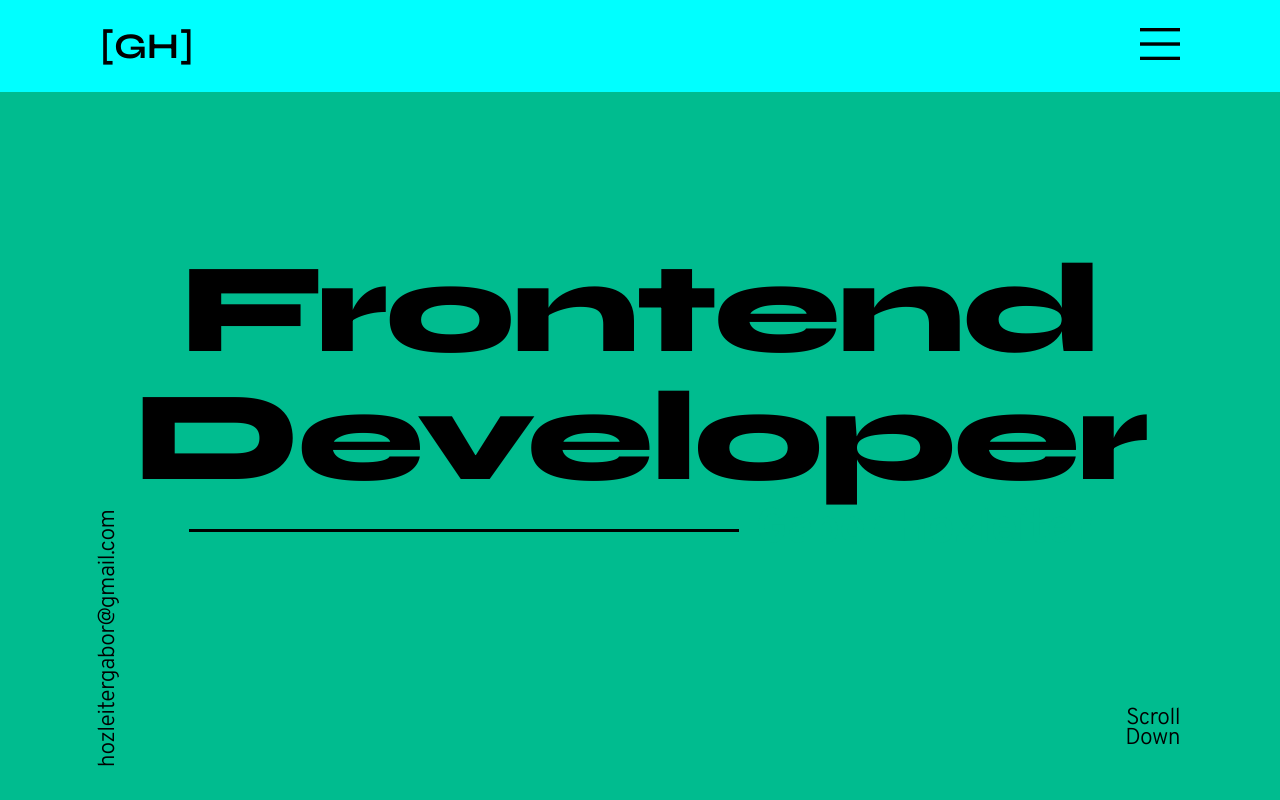
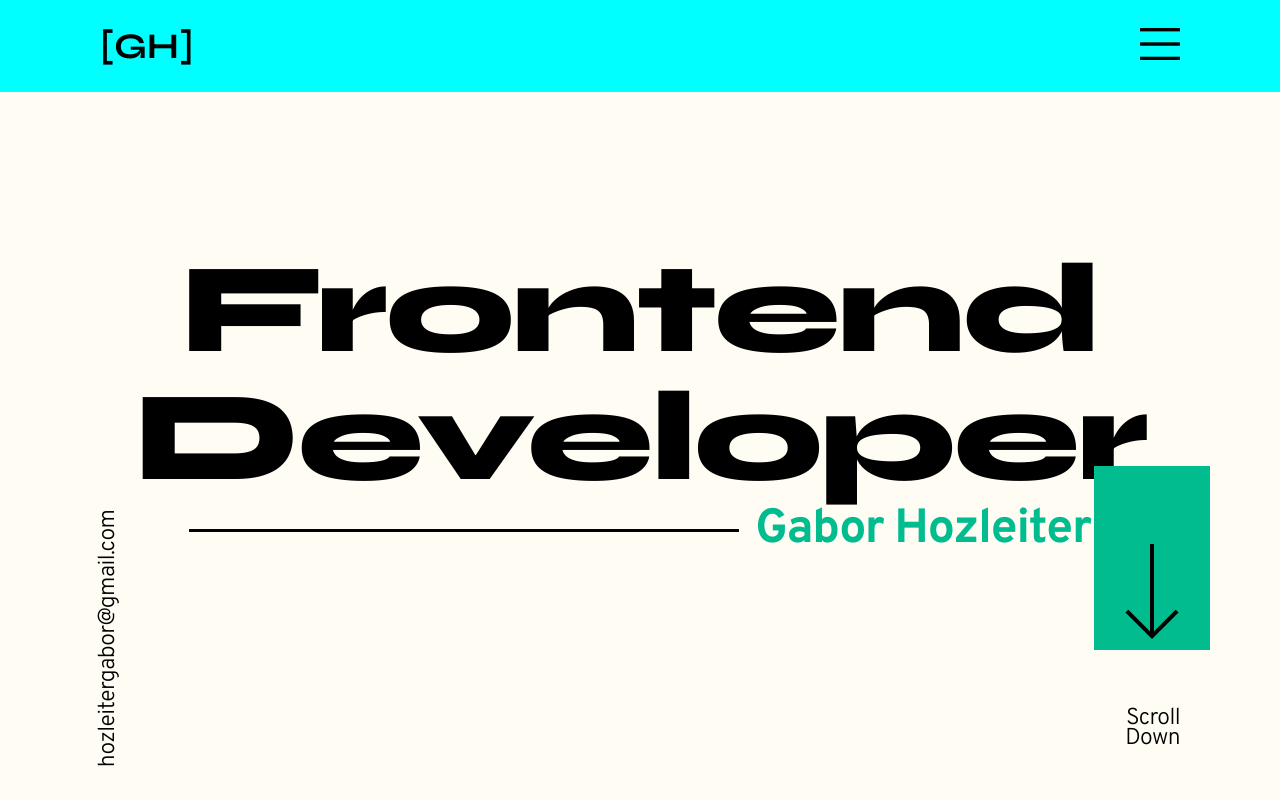
Before and after one commit to GaborHozleiter/portfolio, an Angular app: page / in a window 1280 px wide. Built offline with nearby package versions, Linux system fonts and the light colour scheme.

Commit message:
continuation of the construction of the landing-page component

```diff
--- a/src/app/landing-page/landing-page.component.html
+++ b/src/app/landing-page/landing-page.component.html
@@ -18,6 +18,9 @@
             <span class="email-adress">{{ email }}</span>
         </div>
         <div>
+            <div class="arrow-cont">
+                <img src="../../assets/img/arrow down.png">
+            </div>
             <div class="scroll-cont-top">
                 <span class="scroll-text">Scroll</span>
             </div>
--- a/src/app/landing-page/landing-page.component.scss
+++ b/src/app/landing-page/landing-page.component.scss
@@ -5,11 +5,10 @@
     position: absolute;
     top: 0;
     left: 0;
-    background-color: #00BC8F;
+    z-index: 2;
 }
 
 .intro-cont {
-    background-color: #00BC8F;
     width: 1030px;
     height: 300px;
     display: flex;
@@ -92,6 +91,15 @@
     right: calc((100vw - 1700px) / 2);
 }
 
+.arrow-cont {
+    position: absolute;
+    bottom: 100px;
+    right: calc((100vw - 1760px) / 2);
+    background-color: #00BC8F;
+    z-index: 1;
+    margin-bottom: 50px;
+}
+
 @media(max-width:1920px){
     .landing-page-bottom {
         width: 100vw;
@@ -103,5 +111,8 @@
     .scroll-cont-top, .scroll-cont-bottom {
         right: 100px;
     }
+    .arrow-cont {
+        right: 70px;
+    }
 
 }
--- a/src/app/landing-page/landing-page.component.ts
+++ b/src/app/landing-page/landing-page.component.ts
@@ -1,4 +1,4 @@
-import { Component } from '@angular/core';
+import { Component, OnInit } from '@angular/core';
 
 @Component({
   selector: 'app-landing-page',
@@ -7,7 +7,10 @@ import { Component } from '@angular/core';
   templateUrl: './landing-page.component.html',
   styleUrl: './landing-page.component.scss'
 })
-export class LandingPageComponent {
+export class LandingPageComponent implements OnInit {
+    ngOnInit(): void {
+
+    }
 
     email:string = 'hozleitergabor@gmail.com';
 
```
Also changed, not shown: src/assets/img/arrow down.png (added).
